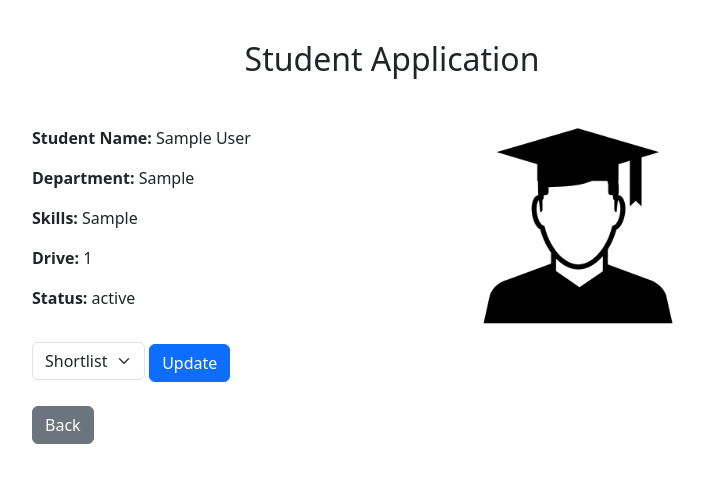
After one commit to 24f2004841/placement-portal-app, a Flask app: page /company/drive/1/application?application_id=1 in a window 1280 px wide. The commit adds this page. Shown: the top 483 px of the page, without its empty margins (248-952 px from the left). Run offline with Flask 3, Linux system fonts and the light colour scheme; a user stored in the database is signed in; tables that the repository leaves empty hold one stand-in row (values such as "Sample post").

Commit message:
Milestone-PPA Company-Dashboard-Management

```diff
--- a/app.py
+++ b/app.py
@@ -7,7 +7,7 @@ from routes.admin import admin_routes
 from routes.student import student_routes
 from routes.company import company
 
-app = Flask(__name__)
+app = Flask(__name__, static_folder='assets')
 login_manager = LoginManager()
 
 app.config['SQLALCHEMY_DATABASE_URI'] = 'sqlite:///database.sqlite3'
--- a/routes/admin.py
+++ b/routes/admin.py
@@ -1,5 +1,5 @@
 from flask import render_template, request, redirect, url_for, Blueprint, flash
-from models import db, User, Student, Company, Drive, Job
+from models import db, User, Student, Company, Drive
 from flask_login import current_user, login_user, logout_user, login_required
 from werkzeug.security import generate_password_hash , check_password_hash
 from sqlalchemy import or_, String, cast
@@ -37,7 +37,6 @@ def admin_dashboard():
     stats = {
         'cc': User.query.filter_by(role='company').count(),
         'sc': User.query.filter_by(role='student').count(),
-        'jc': Job.query.count(),
         'cb': User.query.filter_by(role='company', status='blacklisted').count(),
         'sb': User.query.filter_by(role='student', status='blacklisted').count(),
         'cp': User.query.filter_by(role='company', status='pending').count(),
--- a/routes/company.py
+++ b/routes/company.py
@@ -1,7 +1,9 @@
 from flask import render_template, request, redirect, url_for, Blueprint, flash
-from models import db, User, Company
-from flask_login import login_user, logout_user
+from models import db, User, Company, Drive, Application, Student
+from flask_login import login_user, logout_user , current_user, login_required
 from werkzeug.security import generate_password_hash , check_password_hash
+from datetime import datetime, timedelta, timezone
+
 
 company = Blueprint('company', __name__)
 
@@ -48,11 +50,130 @@ def company_login():
                 return render_template('error.html', message="wrong credentials")
 
         else:
-            return render_template('error.html', message="Username not Found. First Register Yourself", retry_url=url_for('company.company_register'))
+            return render_template('error.html',
+            message="Username not Found. First Register Yourself",
+            retry_url=url_for('company.company_register'),
+            retry_url2 = url_for('company.company_login'))
+
+    # else:
+    #     flash('You are not authorized to access this page.', 'danger')
+    #     return redirect(url_for('home'))
 
     return render_template('login/company.html')
 
 @company.route('/company_dashboard', methods=['GET','POST'])
+@login_required
 def company_dashboard():
+    if current_user.role == 'company' and current_user.status == 'active':
 
-    return render_template('company/dashboard.html')
+        active_drive = Drive.query.filter(Drive.company_id == current_user.id , Drive.status == 'active').all()
+        pending_drive = Drive.query.filter(Drive.company_id == current_user.id , Drive.status == 'pending').all()
+        closed_drive = Drive.query.filter(Drive.company_id == current_user.id, Drive.status == 'closed').all()
+        # for drive in active_drive:
+
+        #     print(drive.title, pending_drive, closed_drive)
+
+        return render_template('company/dashboard.html',
+            active_drive=active_drive,
+            pending_drive=pending_drive,
+            closed_drive=closed_drive
+        )
+
+    elif current_user.role == 'company' and current_user.status == 'pending':
+
+        flash('You are not Approved yet by the Admin.', 'danger')
+        return redirect(url_for('home'))
+
+    else:
+        flash('You are not authorized to access this page.', 'danger')
+        return redirect(url_for('home'))
+
+
+@company.route('/company/drive/<int:drive_no>', methods=['GET','POST'])
+@login_required
+def company_drive(drive_no):
+    if current_user.id == Drive.query.get(drive_no).company_id:
+
+        applications = Application.query.filter( Application.drive_id == drive_no)
+        drive = Drive.query.get(drive_no )
+
+        return render_template('company/drive.html', drive_detail=drive, applications=applications)
+
+    else:
+        flash('You are authorized to access this Drive', 'danger')
+        return redirect(url_for('home'))
+
+@company.route('/company/drive/<int:drive_id>/application', methods=['GET','POST'])
+@login_required
+def company_view_application(drive_id):
+    if current_user.id == Drive.query.get_or_404(drive_id).company_id:
+
+        application_id = request.args.get('application_id')
+        application = Application.query.filter_by(id=application_id, drive_id=drive_id).first()
+        student_detail = Student.query.get(application.student_id)
+
+        return render_template('company/view_application.html', student_detail=student_detail, application=application)
+
+    else:
+        flash('You are authorized to access this Application', 'danger')
+        return redirect(url_for('home'))
+
+@company.route('/company/update_application/<int:application_id>', methods=['POST'])
+@login_required
+def update_application_status(application_id):
+    application = Application.query.get_or_404(application_id)
+    status = request.form.get('Status')
+    if status:
+        application.status = status
+        db.session.commit()
+        flash(f'Application status updated to {status}.', 'success')
+    return redirect(url_for('company.company_drive', drive_no=application.drive_id))
+
+
+
+@company.route('/company/new_drive', methods=['GET','POST'])
+@login_required
+def new_drive():
+    if request.method == 'POST':
+
+        if current_user.role == 'company':
+
+            if current_user.status == 'active':
+
+                title = request.form['Title']
+                description = request.form['Description']
+                eligibility = request.form['Eligibility'].strip().lower()
+                duration = int(request.form['Duration'])
+                salary = int(request.args.get['Salary'])
+
+                now = datetime.now(timezone.utc)
+                new_drive = Drive(title=title, description=description,eligibility=eligibility,salary=salary,deadline= now + timedelta(days=duration), company_id=current_user.id)
+                db.session.add(new_drive)
+                db.session.commit()
+
+                flash(f'Drive created', 'success')
+                return redirect(url_for('company.company_dashboard'))
+
+            else:
+                flash('You are not Approved yet by the Admin.', 'danger')
+                return redirect(url_for('home'))
+
+        else:
+            flash('You are not authorized to access this page.', 'danger')
+            return redirect(url_for('home'))
+
+    return render_template('company/new_drive.html')
+
+@company.route('/company/drive/<int:drive_no>', methods=['GET','POST'])
+def company_drive_close():
+    if current_user.id == Drive.query.get_or_404(id).company_id:
+
+        drive = Drive.query.get(drive_no)
+        drive.status = 'closed'
+        db.session.commit()
+        flash(f'Your Drive is Closed Now','success')
+        return render_template('company/dashboard.html')
+
+    else:
+        flash('You are authorized to access this Drive', 'danger')
+        return redirect(url_for('home'))
--- /dev/null
+++ b/templates/company/view_application.html
@@ -0,0 +1,54 @@
+{% extends 'base.html' %}
+
+{% block body %}
+
+<div class="container my-3">
+  {% if student_detail %}
+
+  <h2 class="text-center mb-4 p-4">Student Application</h2>
+
+  <div class="row justify-content-center">
+    <div class="col-md-8">
+
+      <div class="row">
+        <div class="col-md-6">
+          <p><span class="fw-bold">Student Name:</span> {{ student_detail.name }}</p>
+          <p><span class="fw-bold">Department:</span> {{ student_detail.department }}</p>
+          <p><span class="fw-bold">Skills:</span> {{ student_detail.skills }}</p>
+
+          {% if application %}
+          <p><span class="fw-bold">Drive:</span> {{ application.drive_id }}</p>
+          <p><span class="fw-bold">Status:</span> {{ application.status }}</p>
+          {% endif %}
+        </div>
+        <div class="col-md-6 text-center">
+          <img src="{{ url_for('static', filename='student.png') }}" alt="student photo" width="200">
+        </div>
+      </div>
+
+      {% if application %}
+      <div class="my-3">
+        <form action="{{ url_for('company.update_application_status', application_id=application.id) }}" method="POST">
+          <select name="Status" class="form-select d-inline-block w-auto">
+            <option value="shortlist" {% if application.status=='shortlist' %}selected{% endif %}>Shortlist</option>
+            <option value="pending" {% if application.status=='pending' %}selected{% endif %}>Waiting</option>
+            <option value="reject" {% if application.status=='reject' %}selected{% endif %}>Reject</option>
+          </select>
+          <button type="submit" class="btn btn-primary">Update</button>
+        </form>
+      </div>
+      {% endif %}
+
+      <div class="mt-4">
+        <button class="btn btn-secondary" onclick="history.back()">Back</button>
+      </div>
+
+    </div>
+  </div>
+
+  {% else %}
+  <p class="text-center fs-4 fw-bold">No student data found.</p>
+  {% endif %}
+</div>
+
+{% endblock %}
--- a/templates/error.html
+++ b/templates/error.html
@@ -7,5 +7,7 @@
   <h2 style="color: red;">{{ message }}</h2>
   <br>
   <a href="{{ retry_url }}" class="btn btn-primary">Try Again</a>
+  <a href="{{ retry_url2 }}" class="btn btn-primary">{{ button_2 }}</a>
+
 </div>
 {% endblock %}
```
Also changed, not shown: models.py (+20 -17 lines), templates/company/dashboard.html (+110 -5 lines), templates/company/drive.html (added, +40 -0 lines), templates/company/new_drive.html (added, +49 -0 lines), templates/login/company.html (+6 -3 lines), assets/student.png (added), assets/student.svg (added).
